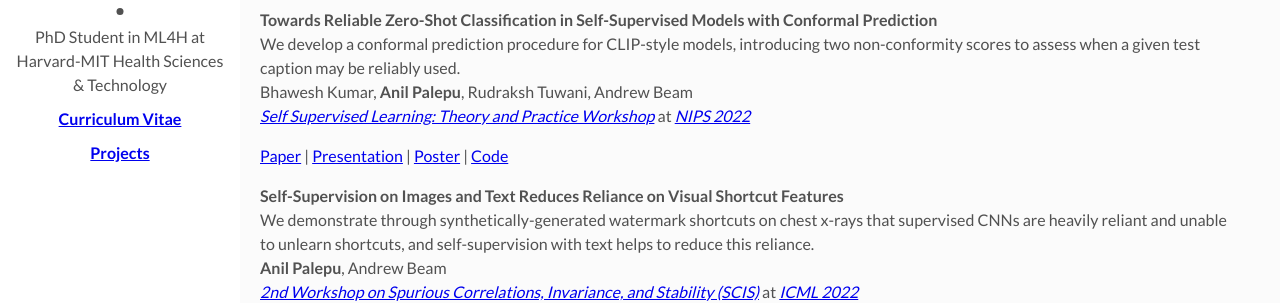
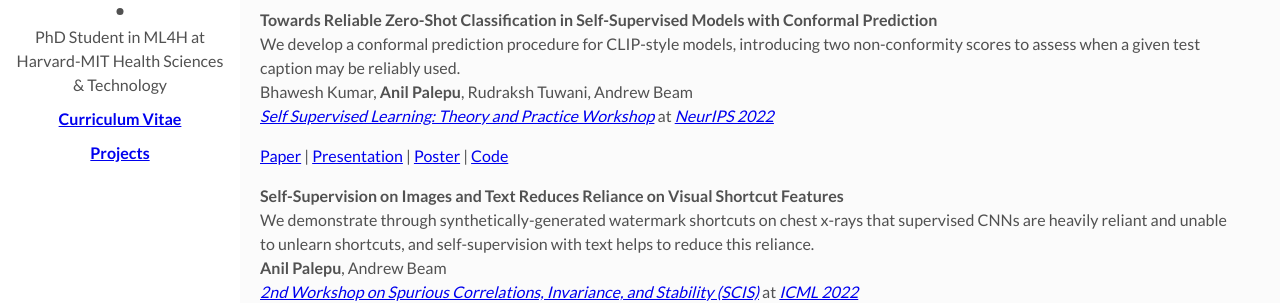
Before and after one commit to apalepu13/apalepu13.GitHub.io, a Jekyll site: the page built from index.html, in a window 1280 px wide and 900 px high, scrolled down 649 px. Shown: the part 154-457 px from the top of the window. Built offline with Jekyll 4.4.1, drawn with Linux system fonts in a browser that asks for light colours; nearby versions of some CDN libraries; some web fonts are replaced; the list of posts is cut into pages by our own code.

Commit message:
Fixed typo

```diff
--- a/index.html
+++ b/index.html
@@ -55,7 +55,7 @@
               <br>
             Bhawesh Kumar, <strong>Anil Palepu</strong>, Rudraksh Tuwani, Andrew Beam
             <br>
-            <a href="https://sslneurips22.github.io"><em>Self Supervised Learning: Theory and Practice Workshop</em></a> at <a href="https://nips.cc/virtual/2022/index.html"><em>NIPS 2022</em></a>
+            <a href="https://sslneurips22.github.io"><em>Self Supervised Learning: Theory and Practice Workshop</em></a> at <a href="https://nips.cc/virtual/2022/index.html"><em>NeurIPS 2022</em></a>
             <div class="btn-group-xs">
               <a href="/papers/kumar2022.pdf"
               class="btn btn-default">Paper</a> |
--- a/projects/index.html
+++ b/projects/index.html
@@ -13,7 +13,7 @@
                 <li> Medical imaging, such as chest x-rays, are rich with information. However, they are not always labeled, and even when they are, these labels may only capture a fraction of the information a radiologist considers when evaluating the image. </li>
                 <li> While labels are not always present or ideal, radiology reports that discuss clinically relevant information often accompany medical imaging. </li>
                 <li> Self-supervised image-text architectures are an opportunity to leverage these radiology reports to learn from rich medical imaging and paired text data. </li>
-                <li> We believe this type of architecture not only can yield better image representation, but also can allow us to: <ul> <li> accurately classify unseen diseases based on text descriptions </li> <li>identify for which inputs our model can be reliably used </li>  <li>reduce reliance on spurious correlations that tradional CNNs are subject to. </li></ul></li>
+                <li> We believe this type of architecture not only can yield better image representation, but also can allow us to: <ul> <li> accurately classify relevant findings in a zero-shot manner based on text descriptions </li> <li>identify for which inputs our model can be reliably used </li>  <li>reduce reliance on spurious correlations that traditional CNNs are subject to. </li></ul></li>
             </ul></li>
             <li> Project:<ul>
                 <li> We trained a modified version of CLIP on MIMIC-CXR data and used CheXpert and Padchest datasets for evaluation. </li>
```
